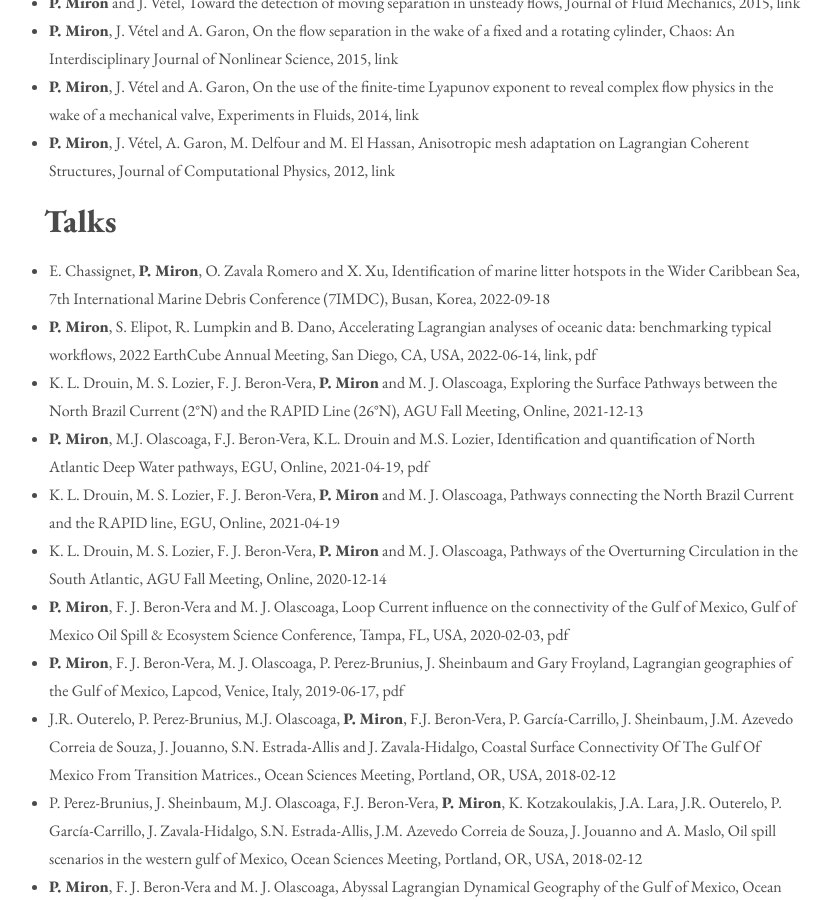
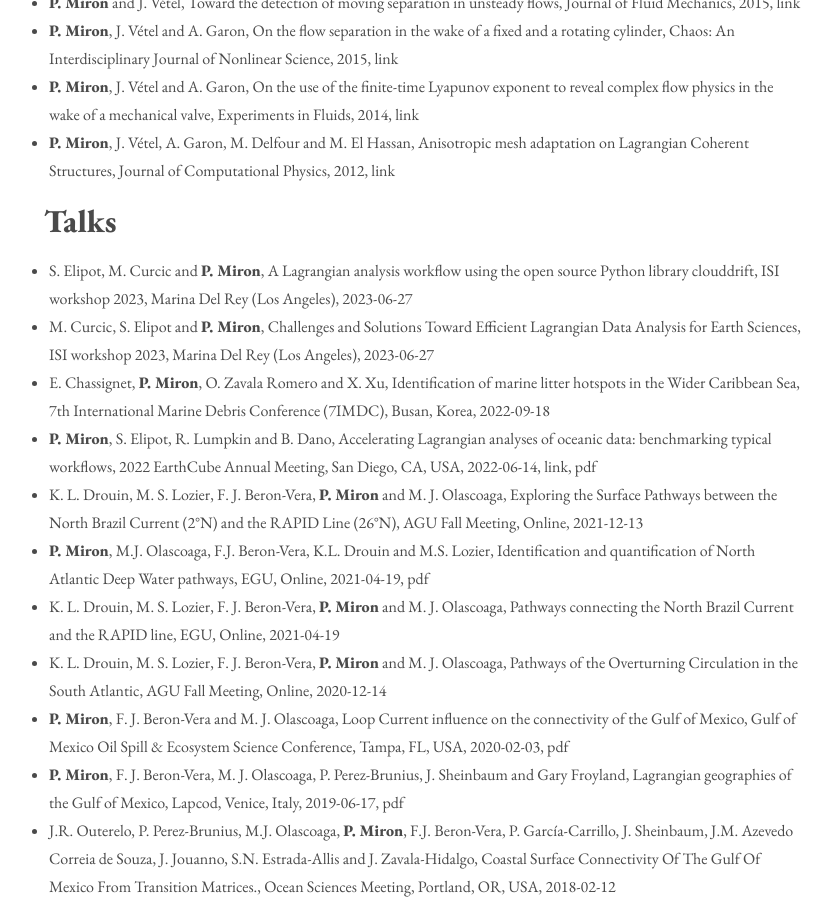
Before and after one commit to philippemiron/philippemiron.github.io, a Jekyll site: the page built from contributions.md, in a window 1280 px wide and 900 px high, scrolled down 2348 px. Shown: the whole window, without its empty margins (212-1043 px from the left). Built offline with Jekyll 4.4.1, drawn with Linux system fonts in a browser that asks for light colours; nearby versions of some CDN libraries.

Commit message:
ISI workshop talk

```diff
--- a/_data/talks.yml
+++ b/_data/talks.yml
@@ -1,3 +1,15 @@
+- title: A Lagrangian analysis workflow using the open source Python library clouddrift
+  authors: S. Elipot, M. Curcic and **P. Miron**
+  event: ISI workshop 2023
+  date: '2023-06-27'
+  location: Marina Del Rey (Los Angeles)
+
+- title: Challenges and Solutions Toward Efficient Lagrangian Data Analysis for Earth Sciences
+  authors: M. Curcic, S. Elipot and **P. Miron**
+  event: ISI workshop 2023
+  date: '2023-06-27'
+  location: Marina Del Rey (Los Angeles)
+
 - title: Identification of marine litter hotspots in the Wider Caribbean Sea
   authors: E. Chassignet, **P. Miron**, O. Zavala Romero and X. Xu
   event: 7th International Marine Debris Conference (7IMDC)
```
